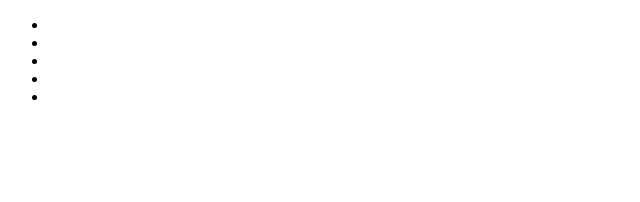
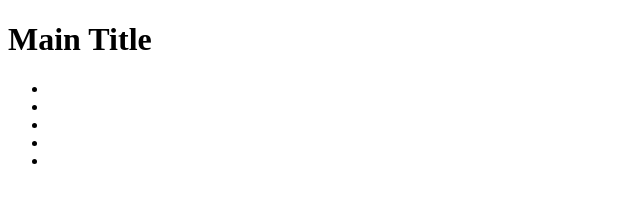
Before and after one commit to ziukoff1985/test-repo-kubuntu, a website: page index.html in a window 1280 px wide. Shown: the whole page, without its empty margins (0-640 px from the left). Drawn offline with Linux system fonts and the light colour scheme.

Commit message:
Add header

```diff
--- a/index.html
+++ b/index.html
@@ -6,6 +6,7 @@
     <title>Document</title>
   </head>
   <body>
+    <header><h1>Main Title</h1></header>
     <ul>
       <li>
         <a href=""><span></span></a>
```
